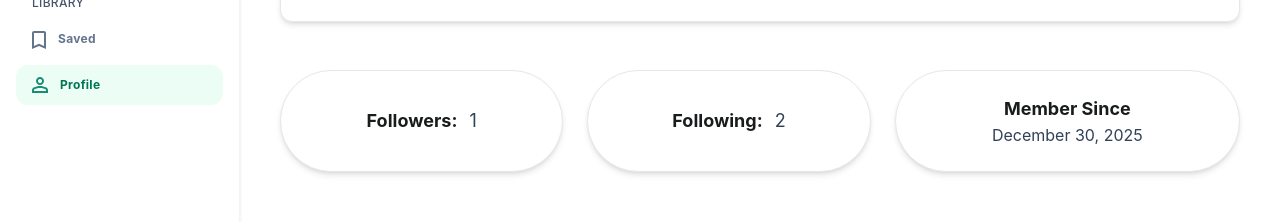
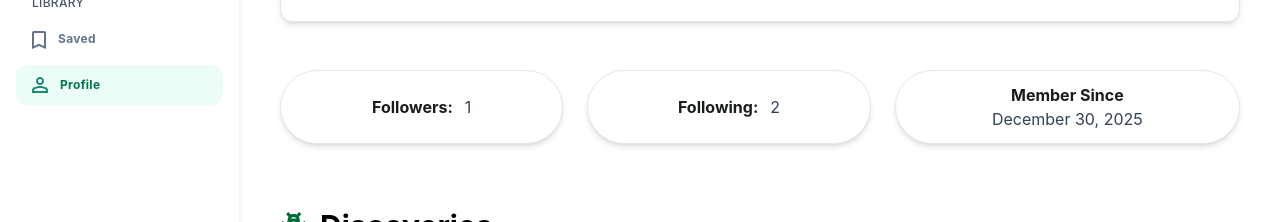
Before and after one commit to Ojspain/byte-builders, a React (Vite) app in the folder frontend/: page /profile in a window 1280 px wide. Shown: the part 260-482 px from the top of the page. Built offline with nearby package versions, Linux system fonts and the light colour scheme.

Commit message:
minor styling changes.

```diff
--- a/frontend/src/pages/ProfilePage.jsx
+++ b/frontend/src/pages/ProfilePage.jsx
@@ -68,23 +68,23 @@ function ProfilePage() {
 
                 <section className="flex flex-col lg:flex-row gap-6">
                     <section className="flex lg:flex-2 justify-center gap-6">
-                        <div className="px-6 py-4 bg-white rounded-full shadow-md border border-gray-200 flex gap-3 w-full justify-center items-center">
-                            <div className="text-[#191C1D] text-lg font-bold">Followers:</div>
-                            <div className="text-slate-700 text-lg font-normal">
+                        <div className="px-6 py-3 bg-white rounded-full shadow-md border border-gray-200 flex gap-3 w-full justify-center items-center">
+                            <div className="text-[#191C1D] text-md font-bold">Followers:</div>
+                            <div className="text-slate-700 text-md font-normal">
                                 {user.followerCount}
                             </div>
                         </div>
 
-                        <div className="px-6 py-4 bg-white rounded-full shadow-md border border-gray-200 flex gap-3 w-full justify-center items-center">
-                            <div className="text-[#191C1D] text-lg font-bold">Following:</div>
-                            <div className="text-slate-700 text-lg font-normal">
+                        <div className="px-6 py-3 bg-white rounded-full shadow-md border border-gray-200 flex gap-3 w-full justify-center items-center">
+                            <div className="text-[#191C1D] text-md font-bold">Following:</div>
+                            <div className="text-slate-700 text-md font-normal">
                                 {user.followingCount}
                             </div>
                         </div>
                     </section>
 
-                    <div className="lg:flex-1 p-6 bg-white rounded-full shadow-md border border-gray-200 flex flex-col w-full text-center">
-                        <div className="text-[#191C1D] text-lg font-bold">Member Since</div>
+                    <div className="lg:flex-1 px-6 py-3 bg-white rounded-full shadow-md border border-gray-200 flex flex-col w-full text-center">
+                        <div className="text-[#191C1D] text-md font-bold">Member Since</div>
                         <div className="text-slate-700 text-md font-normal">
                             {formattedDate}
                         </div>
```
